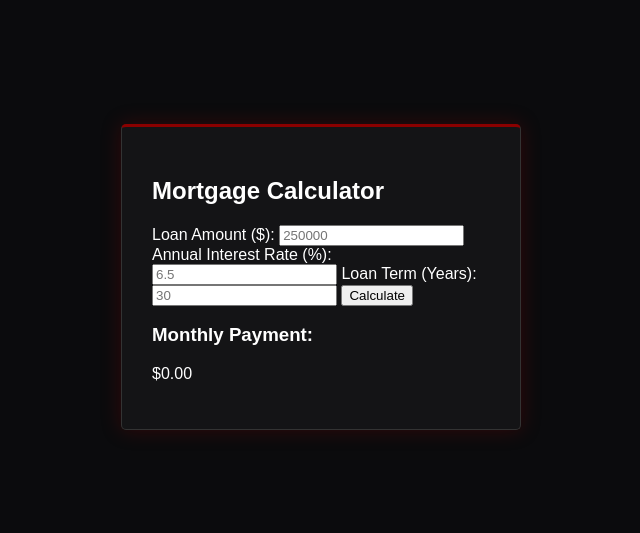
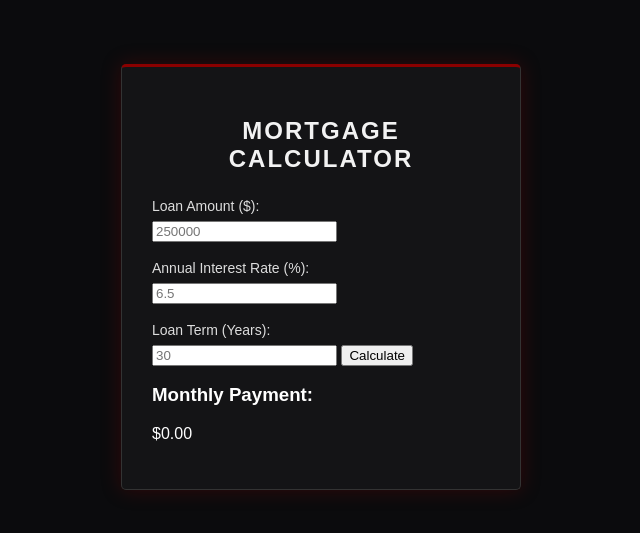
Before and after one commit to Agreene2056/mortgagecalculator, a plain HTML site: page index.html in a window 1280 px wide. Shown: the part 123-656 px from the top of the page, without its empty margins (319-959 px from the left). Drawn offline with Linux system fonts and the light colour scheme.

Commit message:
Update index.html

```diff
--- a/index.html
+++ b/index.html
@@ -30,6 +30,21 @@
         box-shadow: 0 0 20px rgba(139,0,0,0.3);
         box-sizing: border-box;
     }
+		#calculator-card h2 {
+        color: #f2f2f2;
+        text-align: center;
+        text-transform: uppercase;
+        letter-spacing: 2px;
+        margin-bottom: 25px;
+    }
+
+    #calculator-card label {
+        display: block;
+        color: #ddd;
+        font-size: 14px;
+        margin-top: 18px;
+        margin-bottom: 7px;
+    }
 
 		</style>
 <body>
```
